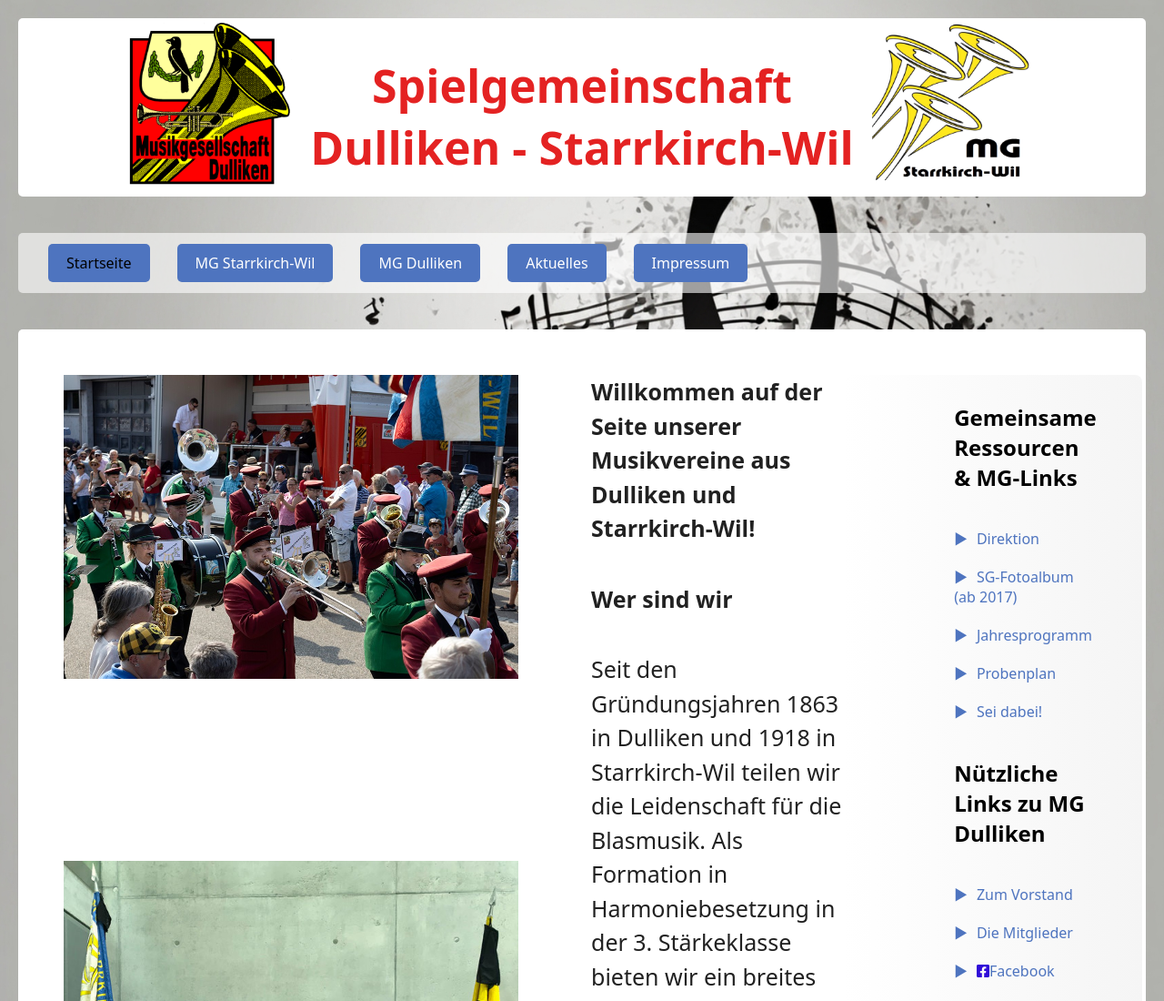
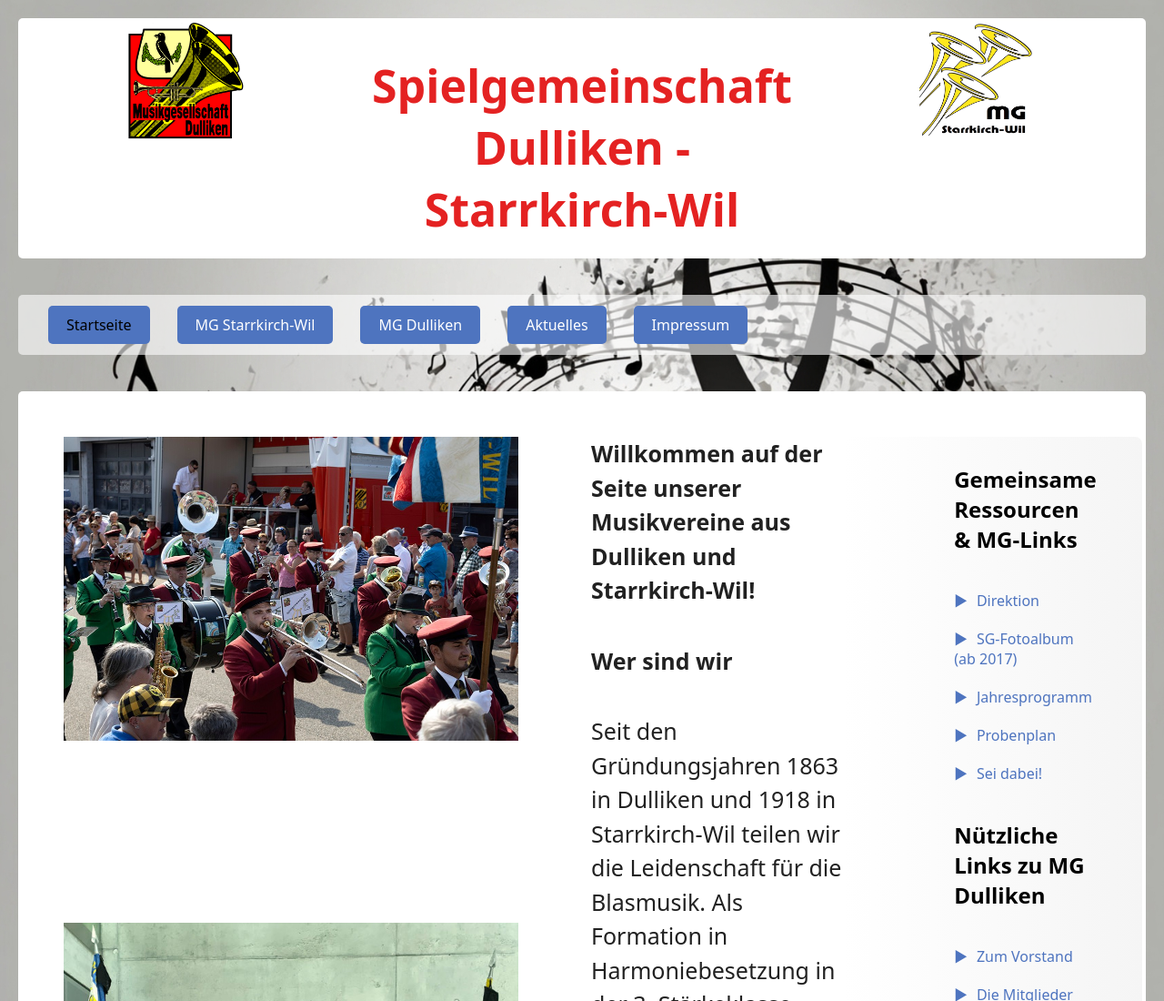
Before and after one commit to AndreR114/Musikverein.github.io, a plain HTML site: page index.html in a window 1280 px wide. Shown: the top 1100 px of the page at 91% size. Drawn offline with Linux system fonts and the light colour scheme.

Commit message:
Add files via upload

```diff
--- a/MusikvereinJS.js
+++ b/MusikvereinJS.js
@@ -68,10 +68,3 @@
       enlargeImage(this.src); // Öffnet das Overlay mit dem Bild, auf das geklickt wurde
     };
   });
-
-//Verhinder des Vergrösserns der Logos beim Zoomen
-window.addEventListener("resize", function () {
-  const img = document.getElementById("fixedSizeImage");
-  img.style.width = "194px"; // Breite in Pixel festlegen
-  img.style.height = "180px"; // Höhe in Pixel festlegen
-});
--- a/Muskiverein.css
+++ b/Muskiverein.css
@@ -398,19 +398,6 @@
   /* Passt die Höhe automatisch an */
 }
 
-.image-right img,
-.image-left img {
-  width: 180px;
-}
-
-.image-left {
-  margin-left: 100px;
-}
-
-.image-right {
-  margin-right: 100px;
-}
-
 /*=======================================Hier ist der Inhalt der ersten Section==============================*/
 
 /* ========================================Hier ist der Banner eingefügt========================================= */
```
